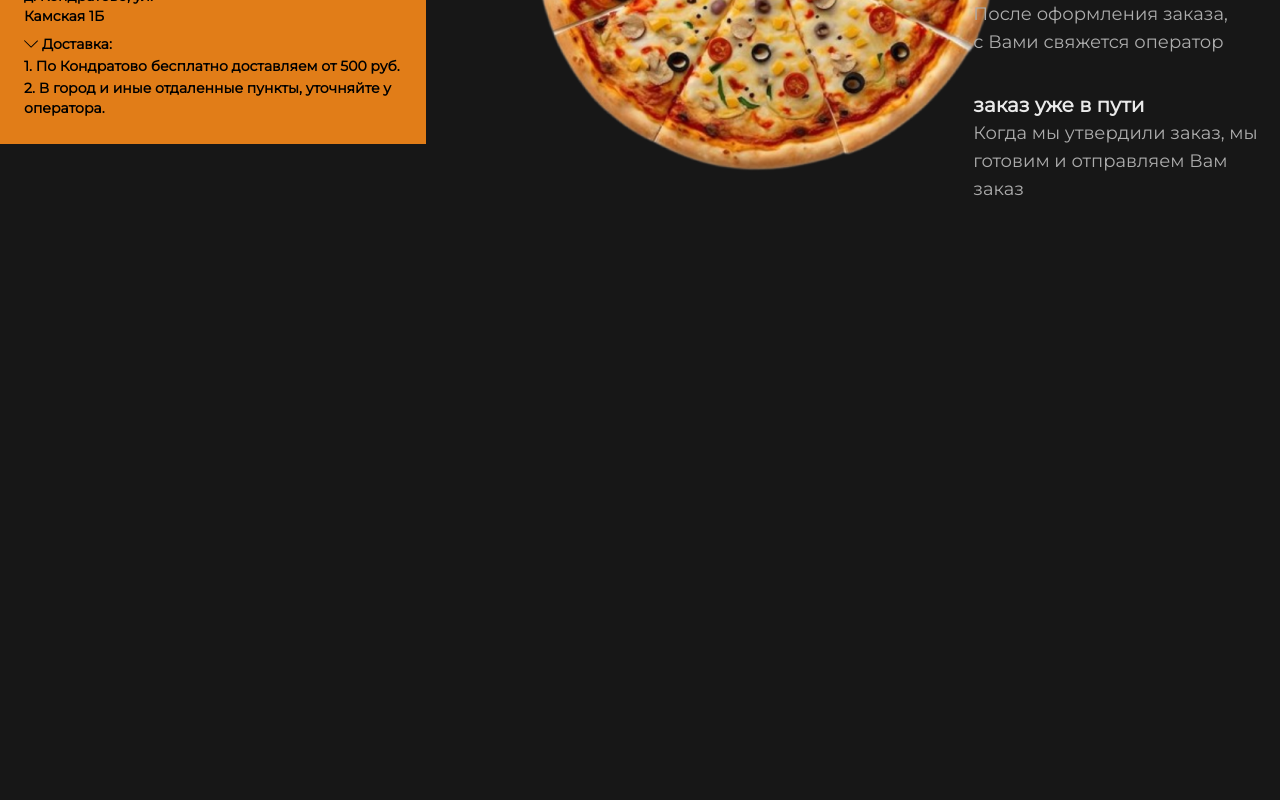
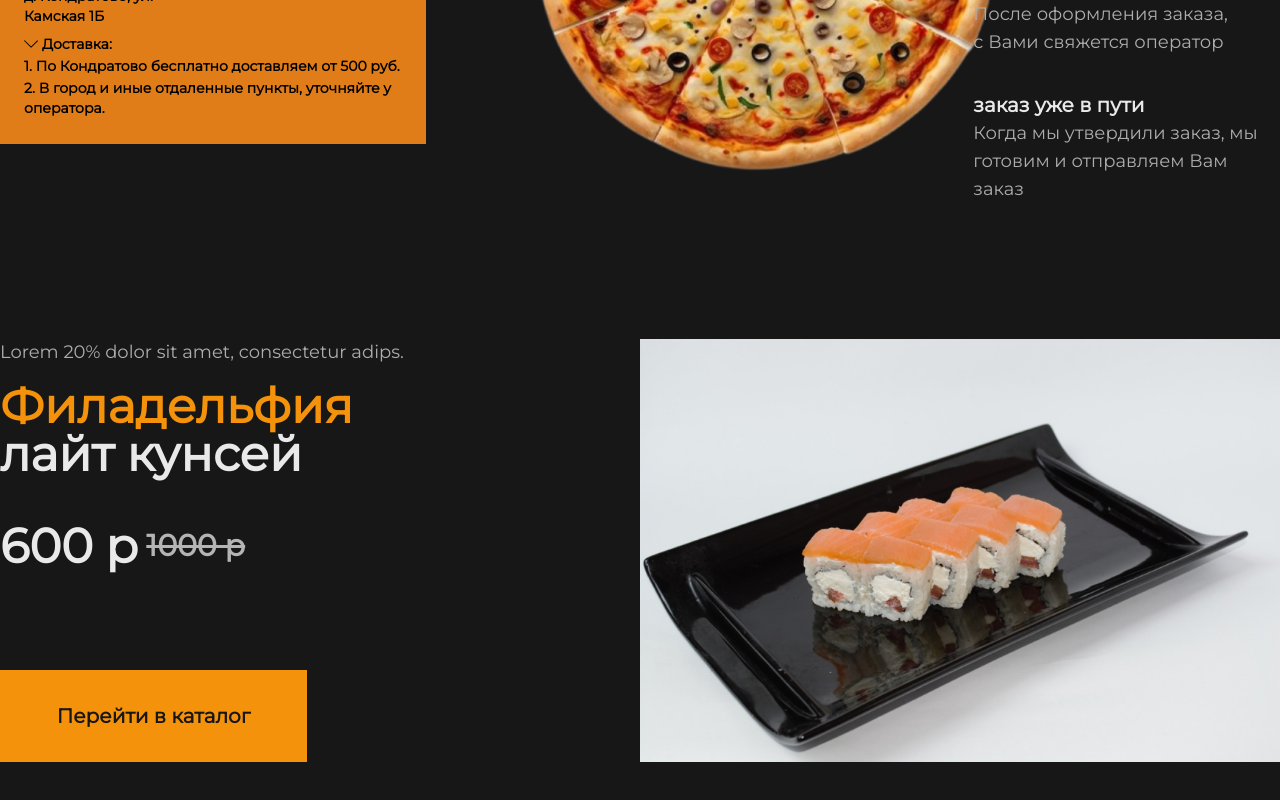
Before and after one commit to puffynNeroun/delivery-front, a React (Vite) app: page / in a window 1280 px wide. Shown: the part 2544-3344 px from the top of the page. Before the commit the page ends 2787 px from the top, so only its background shows below. Built offline with nearby package versions, Linux system fonts and the light colour scheme.

Commit message:
section discount

```diff
--- /dev/null
+++ b/src/components/Discounts.tsx
@@ -0,0 +1,35 @@
+const Discounts = () => {
+  return (
+    <section className="container mt-24 h-[575px]">
+      <div className="grid grid-cols-2 ">
+        <div className="flex flex-col">
+          <p className=" text-[#ADADAD] text-[18px]">
+            Lorem 20% dolor sit amet, consectetur adips.
+          </p>
+          <h2 className="text-[#F5920B] font-bold text-5xl mt-4">
+            Филадельфия
+          </h2>
+          <span className="text-[#E9E9E9] font-bold text-5xl inline-block">
+            лайт кунсей
+          </span>
+
+          <div className="flex mt-11 items-center">
+            <p className="text-[#E9E9E9] font-bold text-5xl mr-2">600 р</p>
+            <p className="text-[#B5B4B4] font-bold text-3xl line-through">
+              1000 р
+            </p>
+          </div>
+          <button className=" text-[#171717] font-bold text-[20px] bg-[#F5920B] py-[31px] px-[47px] mt-auto w-[307px] ">
+            Перейти в каталог
+          </button>
+        </div>
+
+        <div>
+          <img src="../../public/discount.jpeg" alt="" />
+        </div>
+      </div>
+    </section>
+  );
+};
+
+export default Discounts;
--- a/src/pages/Home.tsx
+++ b/src/pages/Home.tsx
@@ -1,5 +1,6 @@
 import About from "../components/About";
 import Delivery from "../components/Delivery";
+import Discounts from "../components/Discounts";
 import Popular from "../components/Popular";
 
 import Wealcome from "../components/Wealcome";
@@ -11,6 +12,7 @@ const Home = () => {
       <Popular />
       <About />
       <Delivery />
+      <Discounts />
     </>
   );
 };
```
Also changed, not shown: public/discount.jpeg (added).
